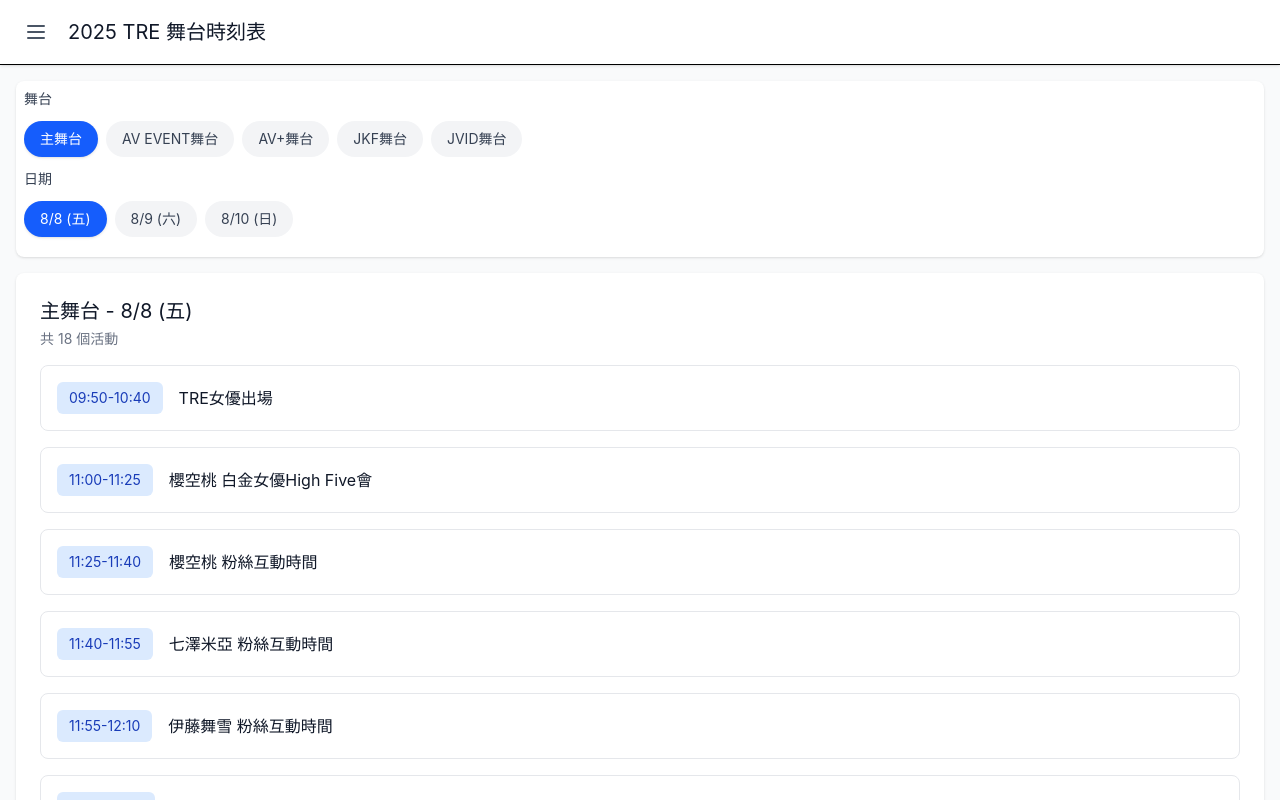
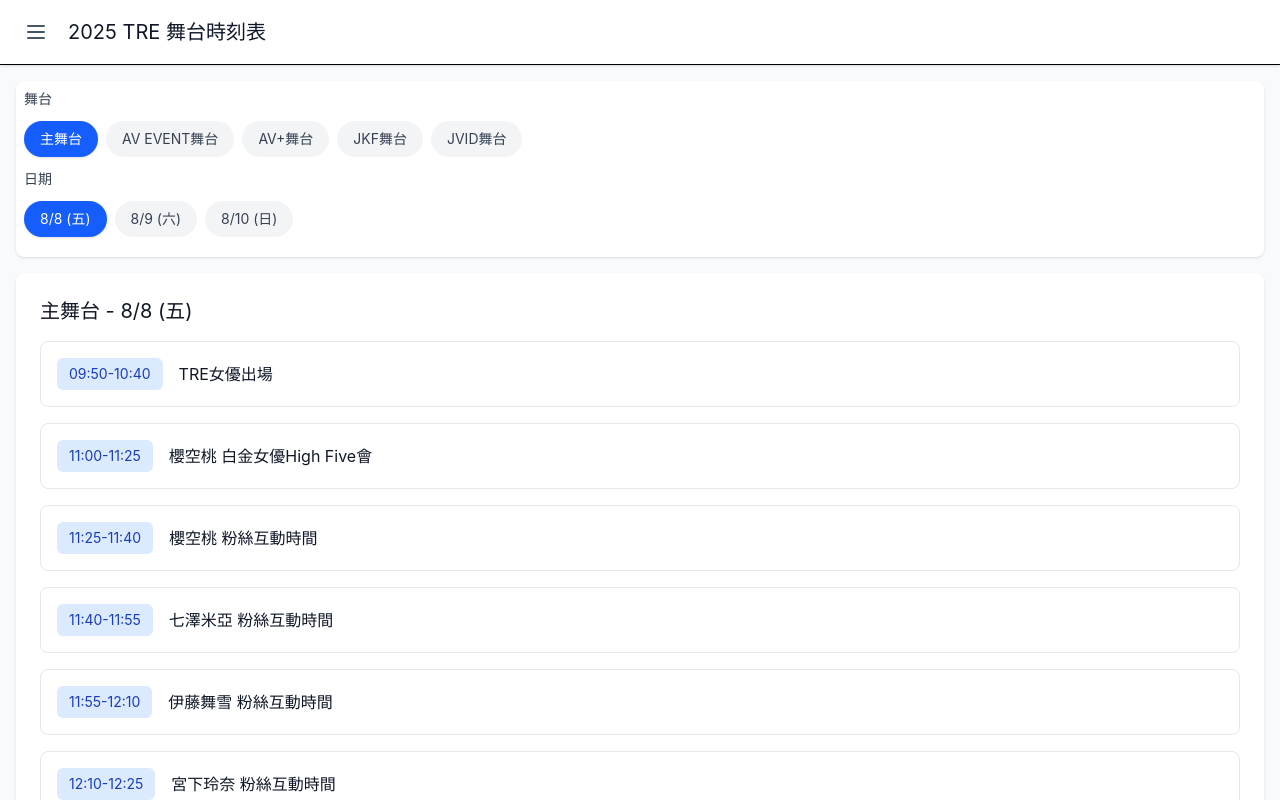
Before and after one commit to kakahikari/2025-tre-helper, a Vue app: page /stage-schedule in a window 1280 px wide. Shown: the top 800 px of the page. Built offline with nearby package versions, Linux system fonts and the light colour scheme.

Commit message:
feat: 移除數量顯示

```diff
--- a/src/views/StageSchedule.vue
+++ b/src/views/StageSchedule.vue
@@ -106,9 +106,6 @@
             <h2 class="text-xl font-semibold text-gray-900 dark:text-white">
               {{ STAGE_NAMES[activeStage] }} - {{ dateOptions[activeDate] }}
             </h2>
-            <p class="mt-1 text-sm text-gray-500 dark:text-gray-400">
-              共 {{ currentEvents.length }} 個活動
-            </p>
           </div>
 
           <!-- 有活動時顯示列表 -->
```
